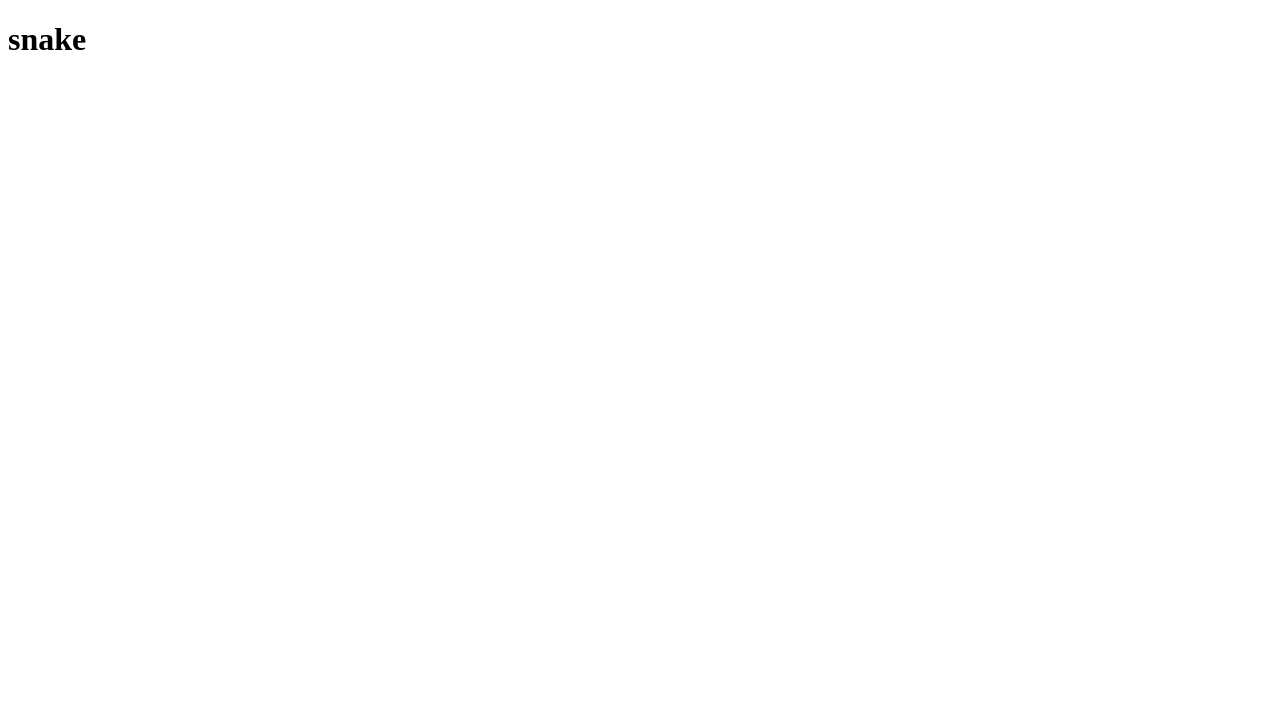
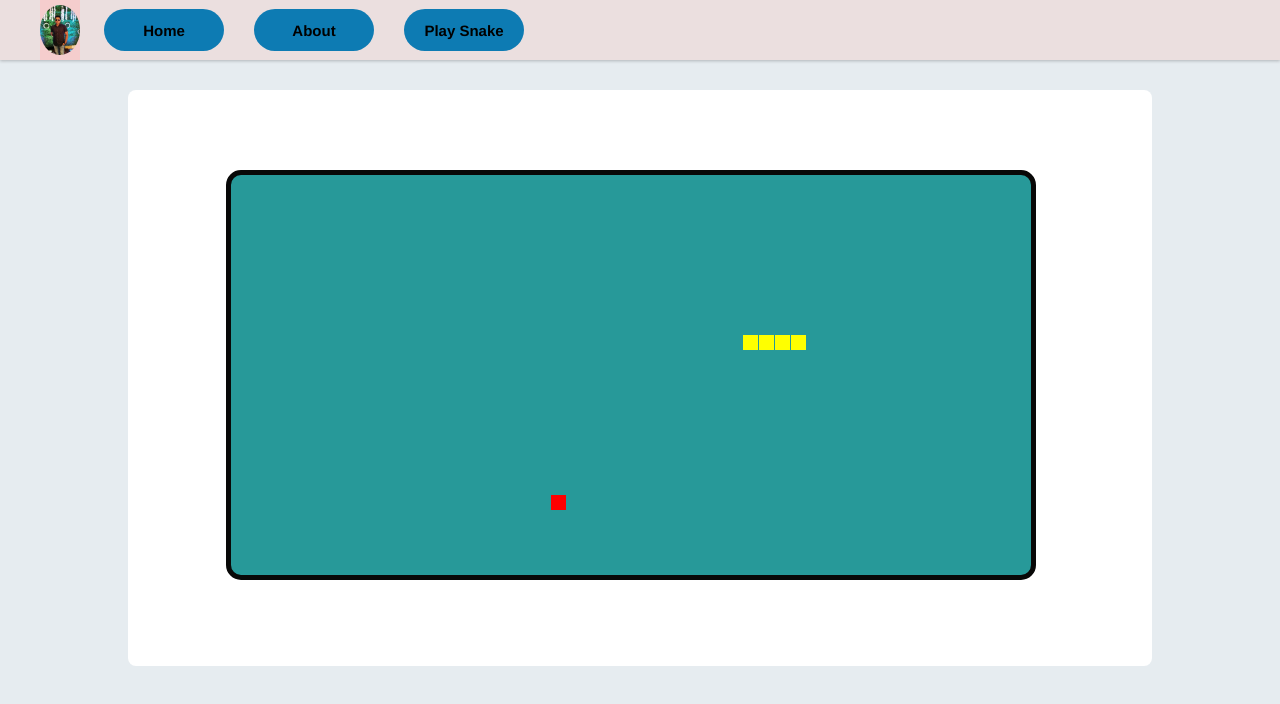
Before and after one commit to Deb-8895125/Deb-8895125.github.io, a plain HTML site: page snake.html in a window 1280 px wide. Drawn offline with Linux system fonts and the light colour scheme.

Commit message:
project complited

```diff
--- /dev/null
+++ b/js/snake.js
@@ -0,0 +1,101 @@
+var canvas = document.getElementById("game");
+var context = canvas.getContext("2d");
+var grid = 16;
+var count = 0;
+
+var snake = {
+  x: 160,
+  y: 160,
+
+  dx: grid,
+  dy: 0,
+
+  cells: [],
+
+  maxCells: 4
+};
+var apple = {
+  x: 320,
+  y: 320
+};
+
+function getRandomInt(min, max) {
+  return Math.floor(Math.random() * (max - min)) + min;
+}
+
+function loop() {
+  requestAnimationFrame(loop);
+  if (++count < 4) {
+    return;
+  }
+  count = 0;
+  context.clearRect(0, 0, canvas.width, canvas.height);
+
+  snake.x += snake.dx;
+  snake.y += snake.dy;
+
+  if (snake.x < 0) {
+    snake.x = canvas.width - grid;
+  } else if (snake.x >= canvas.width) {
+    snake.x = 0;
+  }
+
+  if (snake.y < 0) {
+    snake.y = canvas.height - grid;
+  } else if (snake.y >= canvas.height) {
+    snake.y = 0;
+  }
+
+  snake.cells.unshift({ x: snake.x, y: snake.y });
+
+  if (snake.cells.length > snake.maxCells) {
+    snake.cells.pop();
+  }
+
+  context.fillStyle = "red";
+  context.fillRect(apple.x, apple.y, grid - 1, grid - 1);
+
+  context.fillStyle = "yellow";
+  snake.cells.forEach(function(cell, index) {
+    context.fillRect(cell.x, cell.y, grid - 1, grid - 1);
+
+    if (cell.x === apple.x && cell.y === apple.y) {
+      snake.maxCells++;
+
+      apple.x = getRandomInt(0, 25) * grid;
+      apple.y = getRandomInt(0, 25) * grid;
+    }
+
+    for (var i = index + 1; i < snake.cells.length; i++) {
+      if (cell.x === snake.cells[i].x && cell.y === snake.cells[i].y) {
+        snake.x = 160;
+        snake.y = 160;
+        snake.cells = [];
+        snake.maxCells = 4;
+        snake.dx = grid;
+        snake.dy = 0;
+        apple.x = getRandomInt(0, 25) * grid;
+        apple.y = getRandomInt(0, 25) * grid;
+        alert("GAME OVER");
+      }
+    }
+  });
+}
+
+document.addEventListener("keydown", function(e) {
+  if (e.which === 37 && snake.dx === 0) {
+    snake.dx = -grid;
+    snake.dy = 0;
+  } else if (e.which === 38 && snake.dy === 0) {
+    snake.dy = -grid;
+    snake.dx = 0;
+  } else if (e.which === 39 && snake.dx === 0) {
+    snake.dx = grid;
+    snake.dy = 0;
+  } else if (e.which === 40 && snake.dy === 0) {
+    snake.dy = grid;
+    snake.dx = 0;
+  }
+});
+
+requestAnimationFrame(loop);
--- a/snake.html
+++ b/snake.html
@@ -1,12 +1,37 @@
 <!DOCTYPE html>
 <html lang="en">
-<head>
-    <meta charset="UTF-8">
-    <meta name="viewport" content="width=device-width, initial-scale=1.0">
-    <meta http-equiv="X-UA-Compatible" content="ie=edge">
+  <head>
+    <meta charset="UTF-8" />
+    <meta name="viewport" content="width=device-width, initial-scale=1.0" />
+    <meta http-equiv="X-UA-Compatible" content="ie=edge" />
     <title>Document</title>
-</head>
-<body>
-    <h1>snake</h1>
-</body>
+    <link rel="stylesheet" type="text/css" href="./styles/style.css" />
+  </head>
+  <body>
+    <div class="nav_container nav_container_about">
+      <div id="avatar_container_about">
+        <img
+          id="avatar_about"
+          src="./images/deb2.jpg"
+          alt="Deb"
+          obj
+        />
+      </div>
+      <div class="nav_link_container">
+        <a class="nav_link" href="./index.html">Home</a>
+      </div>
+      <div class="nav_link_container">
+        <a class="nav_link" href="./about.html">About</a>
+      </div>
+      <div class="nav_link_container">
+        <a class="nav_link nav_link_selected" href="./snake.html">Play Snake</a>
+      </div>
+    </div>
+    <div class="about_body">
+      <div class="about_pane">
+        <canvas id="game" width="800" height="400"></canvas>
+      </div>
+    </div>
+    <script src="./js/snake.js"></script>
+  </body>
 </html>
--- a/styles/style.css
+++ b/styles/style.css
@@ -40,6 +40,10 @@ body {
     font-size: 15px;
     font-weight: 700;
     color: #000000;
+}
+.nav_link_selected {
+  background-color: #66757f;
+  color: #fafafa;
 }
 #avatar_container {
     width: 210px;
@@ -125,3 +129,53 @@ body {
     font-weight: lighter;
     letter-spacing: 0.5px;
   }
+  /*
+  ---------------- about page --------------
+*/
+.nav_container_about {
+  padding-left: 40px;
+}
+#avatar_container_about {
+  width: 40px;
+  height: 100%;
+  background-color: rgb(245, 205, 205);
+  display: flex;
+  align-items: center;
+  margin-right: 15px;
+}
+#avatar_about {
+  width: 50px;
+  height: 50px;
+  border-radius: 50%;
+  object-fit: cover;
+}
+.about_body{
+  display: flex;
+  justify-content: center;
+}
+.about_pane{
+  width: 80vw;
+  height: 45vw;
+  margin-top: 30px;
+  background-color: #fff;
+  border-radius: 8px;
+  padding: 30px 48px;
+  box-sizing: border-box;
+}
+.about_label_text{
+  font-size: 30px;
+  font-weight: 900;
+  margin-bottom: 20px;
+}
+.about_label_content{
+  font-size: 16px;
+  color: #757575;
+  line-height: 150%;
+}
+
+#game {
+  border: 5px solid rgb(8, 8, 7);
+  background-color: rgb(39, 153, 153);
+  margin: 50px;
+  border-radius: 15px;
+}
```
Also changed, not shown: about.html (+46 -8 lines), index.html (+2 -1 lines).
